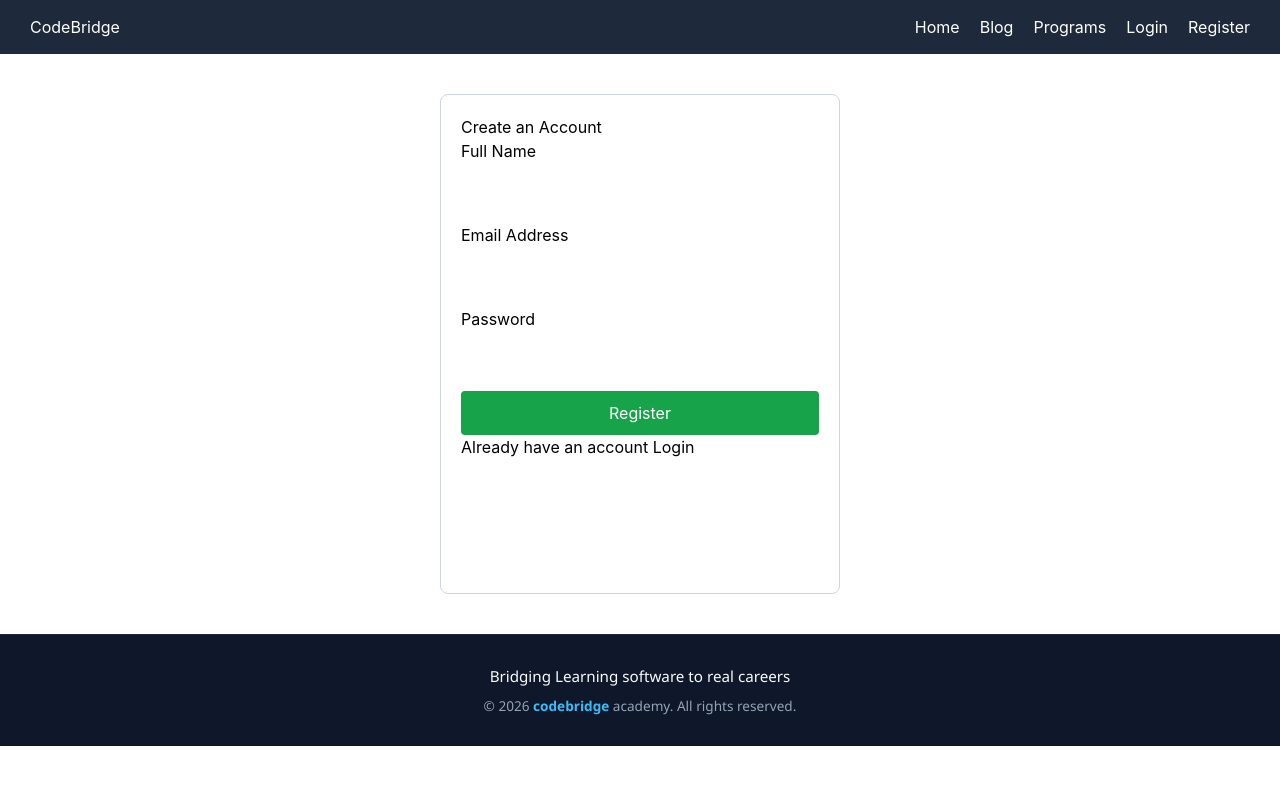
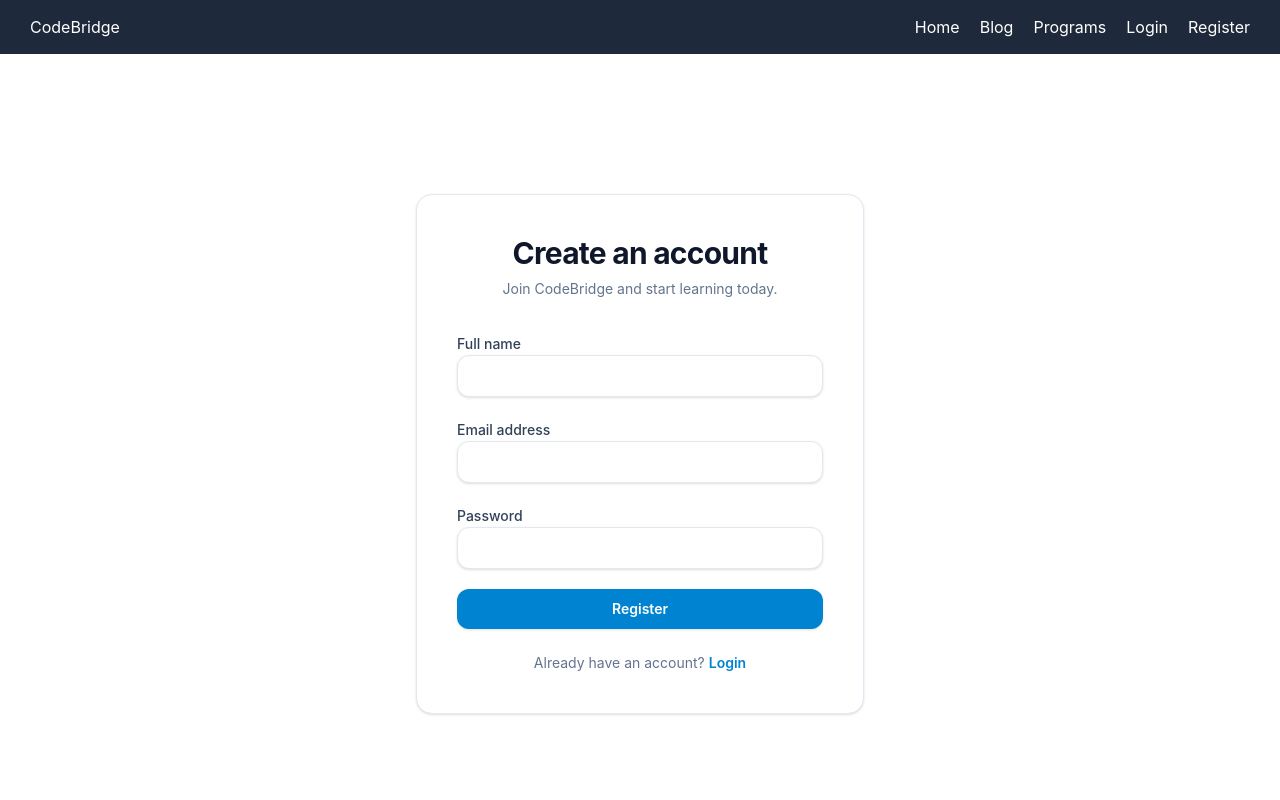
Before and after one commit to Achilyt-boy/codewhat, a React (Vite) app: page /register in a window 1280 px wide. Shown: the top 800 px of the page. Built offline with nearby package versions, Linux system fonts and the light colour scheme.

Commit message:
Yellow higlightening on search bar

```diff
--- a/src/components/CourseCard.jsx
+++ b/src/components/CourseCard.jsx
@@ -1,13 +1,15 @@
 import React from "react";
 
-function CourseCard({ title, category, instructor, price }) {
+function CourseCard({ title, category, instructor, price, highlightedTitle }) {
   return (
     <article className="flex flex-col rounded-2xl border border-slate-200 bg-white p-5 shadow-sm transition duration-300 hover:-translate-y-1 hover:shadow-md">
       <span className="inline-block rounded-full bg-sky-100 px-3 py-1 text-xs font-semibold text-sky-700">
         {category}
       </span>
 
-      <h3 className="mt-4 text-lg font-bold text-slate-900">{title}</h3>
+      <h3 className="mt-4 text-lg font-bold text-slate-900">
+        {highlightedTitle ?? title}
+      </h3>
 
       <p className="mt-1 text-sm text-slate-600">Instructor: {instructor}</p>
 
--- a/src/pages/Login.jsx
+++ b/src/pages/Login.jsx
@@ -1,65 +1,100 @@
-import React, { useState } from 'react';
-import {Link,useNavigate} from 'react-router-dom';
+import { useState } from "react";
+import { Link, useNavigate } from "react-router-dom";
 
 function Login() {
   const [formData, setFormData] = useState({
-    email: '',
-    password: ''
+    email: "",
+    password: "",
   });
 
   const handleChange = (e) => {
     const { name, value } = e.target;
-    setFormData({
-      ...formData,
-      [name]: value
-    });
+    setFormData((prev) => ({
+      ...prev,
+      [name]: value,
+    }));
   };
 
-  //init nav
-  const navigate=useNavigate();
+  const navigate = useNavigate();
 
   const handleSubmit = (e) => {
     e.preventDefault();
-    console.log('Login submitted:', formData);
+    console.log("Login submitted:", formData);
     alert(`Welcome back, ${formData.email}!`);
-    //navigate
-    navigate('/dashboard');
-
+    navigate("/dashboard");
   };
 
   return (
-    <div style={{ maxWidth: '400px', margin: '40px auto', minHeight:"600px", padding: '20px', border: '1px solid #cbd5e1', borderRadius: '8px' }}>
-      <h2>Login to CodeBridge</h2>
-      <form onSubmit={handleSubmit}>
-        <div style={{ marginBottom: '15px' }}>
-          <label style={{ display: 'block', marginBottom: '5px' }}>Email Address</label>
+    <section className="flex min-h-screen items-center justify-center px-4 py-10">
+      <div className="w-full max-w-md rounded-2xl border border-slate-200 bg-white p-8 shadow-sm sm:p-10">
+        <div className="text-center">
+          <h2 className="text-2xl font-bold tracking-tight text-slate-900 sm:text-3xl">
+            Welcome back
+          </h2>
+          <p className="mt-2 text-sm text-slate-500">
+            Sign in to continue to your dashboard.
+          </p>
+        </div>
+
+        <form onSubmit={handleSubmit} className="mt-8 space-y-5">
+          <div className="space-y-1">
+            <label
+              htmlFor="login-email"
+              className="text-sm font-medium text-slate-700"
+            >
+              Email address
+            </label>
             <input
+              id="login-email"
+              name="email"
               type="email"
-            name="email"
+              autoComplete="email"
               value={formData.email}
               onChange={handleChange}
               required
-            style={{ width: '100%', padding: '8px', boxSizing: 'border-box' }}
+              className="block w-full rounded-xl border border-slate-200 bg-white px-4 py-2.5 text-sm text-slate-900 shadow-sm outline-none transition placeholder:text-slate-400 focus:border-sky-500 focus:ring-2 focus:ring-sky-200"
             />
           </div>
-        <div style={{ marginBottom: '15px' }}>
-          <label style={{ display: 'block', marginBottom: '5px' }}>Password</label>
+
+          <div className="space-y-1">
+            <label
+              htmlFor="login-password"
+              className="text-sm font-medium text-slate-700"
+            >
+              Password
+            </label>
             <input
+              id="login-password"
+              name="password"
               type="password"
-            name="password"
+              autoComplete="current-password"
               value={formData.password}
               onChange={handleChange}
               required
-            style={{ width: '100%', padding: '8px', boxSizing: 'border-box' }}
+              className="block w-full rounded-xl border border-slate-200 bg-white px-4 py-2.5 text-sm text-slate-900 shadow-sm outline-none transition placeholder:text-slate-400 focus:border-sky-500 focus:ring-2 focus:ring-sky-200"
             />
           </div>
-        <button type="submit" style={{ width: '100%', padding: '10px', backgroundColor: '#0284c7', color: '#fff', border: 'none', borderRadius: '4px', cursor: 'pointer' }}>
+
+          <button
+            type="submit"
+            className="block w-full rounded-xl bg-sky-600 px-4 py-2.5 text-sm font-semibold text-white shadow-sm transition hover:bg-sky-500 focus:outline-none focus:ring-2 focus:ring-sky-500 focus:ring-offset-2"
+          >
             Sign In
           </button>
-                <h2>don't have an account <Link to='/register'>Register</Link></h2>
+        </form>
 
-      </form>
+        <p className="mt-6 text-center text-sm text-slate-500">
+          Don&apos;t have an account? {
+            <Link
+              to="/register"
+              className="font-semibold text-sky-600 transition hover:text-sky-500"
+            >
+              Register
+            </Link>
+          }
+        </p>
       </div>
+    </section>
   );
 }
 
--- a/src/pages/Register.jsx
+++ b/src/pages/Register.jsx
@@ -1,70 +1,117 @@
-import React, { useState } from 'react';
-import {Link} from 'react-router-dom'
+import { useState } from "react";
+import { Link } from "react-router-dom";
+
 function Register() {
   const [formData, setFormData] = useState({
-    fullName: '',
-    email: '',
-    password: ''
+    fullName: "",
+    email: "",
+    password: "",
   });
 
   const handleChange = (e) => {
     const { name, value } = e.target;
-    setFormData({
-      ...formData,
-      [name]: value
-    });
+    setFormData((prev) => ({
+      ...prev,
+      [name]: value,
+    }));
   };
 
   const handleSubmit = (e) => {
     e.preventDefault();
-    console.log('Registration submitted:', formData);
+    console.log("Registration submitted:", formData);
     alert(`Account created for ${formData.fullName}!`);
   };
 
   return (
-    <div style={{ maxWidth: '400px',minHeight:'500px', margin: '40px auto', padding: '20px', border: '1px solid #cbd5e1', borderRadius: '8px' }}>
-      <h2>Create an Account</h2>
-      <form onSubmit={handleSubmit}>
-        <div style={{ marginBottom: '15px' }}>
-          <label style={{ display: 'block', marginBottom: '5px' }}>Full Name</label>
+    <section className="flex min-h-screen items-center justify-center px-4 py-10">
+      <div className="w-full max-w-md rounded-2xl border border-slate-200 bg-white p-8 shadow-sm sm:p-10">
+        <div className="text-center">
+          <h2 className="text-2xl font-bold tracking-tight text-slate-900 sm:text-3xl">
+            Create an account
+          </h2>
+          <p className="mt-2 text-sm text-slate-500">
+            Join CodeBridge and start learning today.
+          </p>
+        </div>
+
+        <form onSubmit={handleSubmit} className="mt-8 space-y-5">
+          <div className="space-y-1">
+            <label
+              htmlFor="register-name"
+              className="text-sm font-medium text-slate-700"
+            >
+              Full name
+            </label>
             <input
+              id="register-name"
+              name="fullName"
               type="text"
-            name="fullName"
+              autoComplete="name"
               value={formData.fullName}
               onChange={handleChange}
               required
-            style={{ width: '100%', padding: '8px', boxSizing: 'border-box' }}
+              className="block w-full rounded-xl border border-slate-200 bg-white px-4 py-2.5 text-sm text-slate-900 shadow-sm outline-none transition placeholder:text-slate-400 focus:border-sky-500 focus:ring-2 focus:ring-sky-200"
             />
           </div>
-        <div style={{ marginBottom: '15px' }}>
-          <label style={{ display: 'block', marginBottom: '5px' }}>Email Address</label>
+
+          <div className="space-y-1">
+            <label
+              htmlFor="register-email"
+              className="text-sm font-medium text-slate-700"
+            >
+              Email address
+            </label>
             <input
+              id="register-email"
+              name="email"
               type="email"
-            name="email"
+              autoComplete="email"
               value={formData.email}
               onChange={handleChange}
               required
-            style={{ width: '100%', padding: '8px', boxSizing: 'border-box' }}
+              className="block w-full rounded-xl border border-slate-200 bg-white px-4 py-2.5 text-sm text-slate-900 shadow-sm outline-none transition placeholder:text-slate-400 focus:border-sky-500 focus:ring-2 focus:ring-sky-200"
             />
           </div>
-        <div style={{ marginBottom: '15px' }}>
-          <label style={{ display: 'block', marginBottom: '5px' }}>Password</label>
+
+          <div className="space-y-1">
+            <label
+              htmlFor="register-password"
+              className="text-sm font-medium text-slate-700"
+            >
+              Password
+            </label>
             <input
+              id="register-password"
+              name="password"
               type="password"
-            name="password"
+              autoComplete="new-password"
               value={formData.password}
               onChange={handleChange}
               required
-            style={{ width: '100%', padding: '8px', boxSizing: 'border-box' }}
+              className="block w-full rounded-xl border border-slate-200 bg-white px-4 py-2.5 text-sm text-slate-900 shadow-sm outline-none transition placeholder:text-slate-400 focus:border-sky-500 focus:ring-2 focus:ring-sky-200"
             />
           </div>
-        <button type="submit" style={{ width: '100%', padding: '10px', backgroundColor: '#16a34a', color: '#fff', border: 'none', borderRadius: '4px', cursor: 'pointer' }}>
+
+          <button
+            type="submit"
+            className="block w-full rounded-xl bg-sky-600 px-4 py-2.5 text-sm font-semibold text-white shadow-sm transition hover:bg-sky-500 focus:outline-none focus:ring-2 focus:ring-sky-500 focus:ring-offset-2"
+          >
             Register
           </button>
+        </form>
 
-        <h2>Already have an account <Link to='/login'>Login</Link></h2>
-      </form>
+        <p className="mt-6 text-center text-sm text-slate-500">
+          Already have an account? {
+            <Link
+              to="/login"
+              className="font-semibold text-sky-600 transition hover:text-sky-500"
+            >
+              Login
+            </Link>
+          }
+        </p>
       </div>
+    </section>
   );
 }
 
```
Also changed, not shown: src/components/Courses.jsx (+51 -3 lines). Lines whose indentation alone changed are shown as unchanged.
